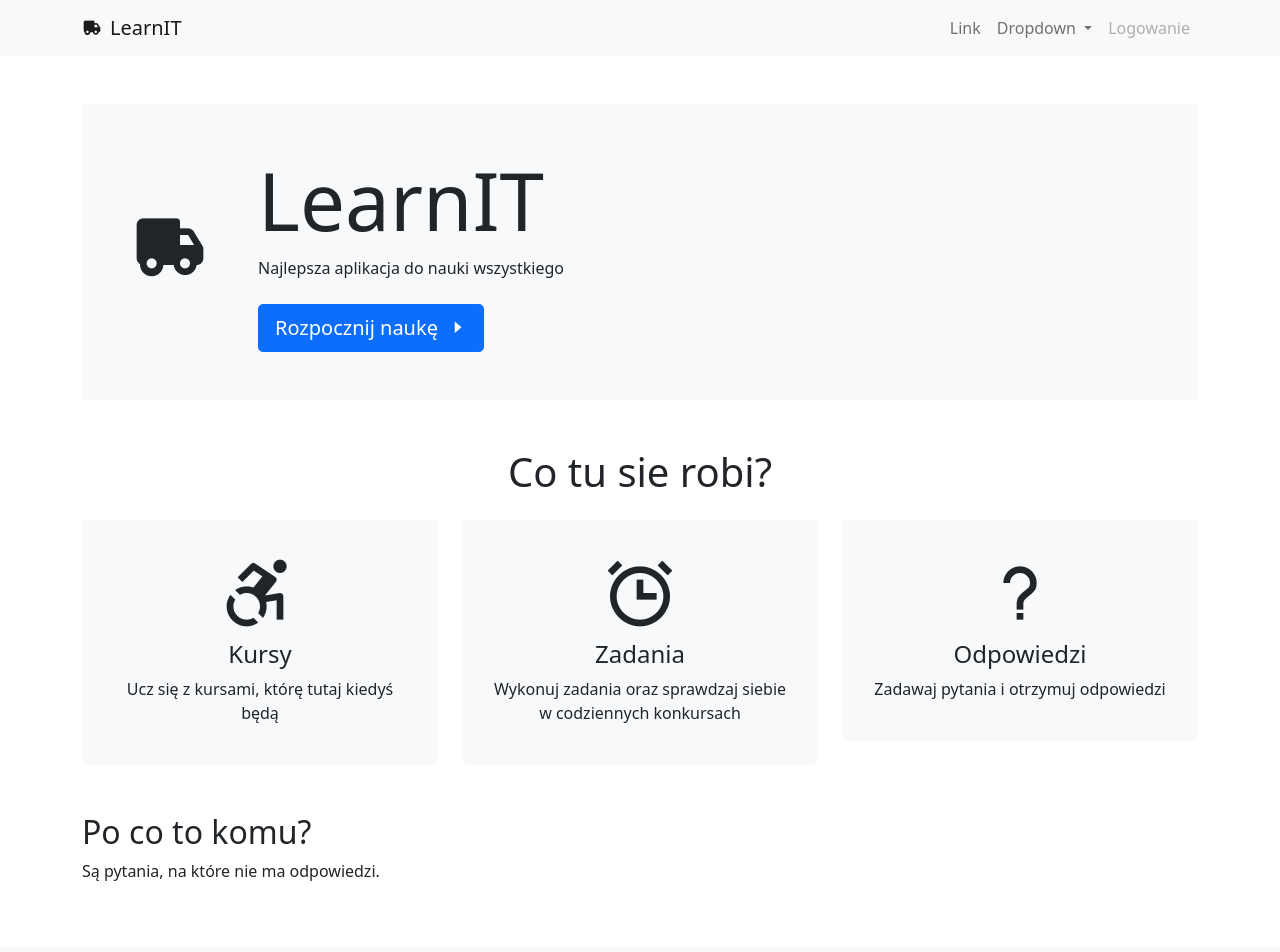
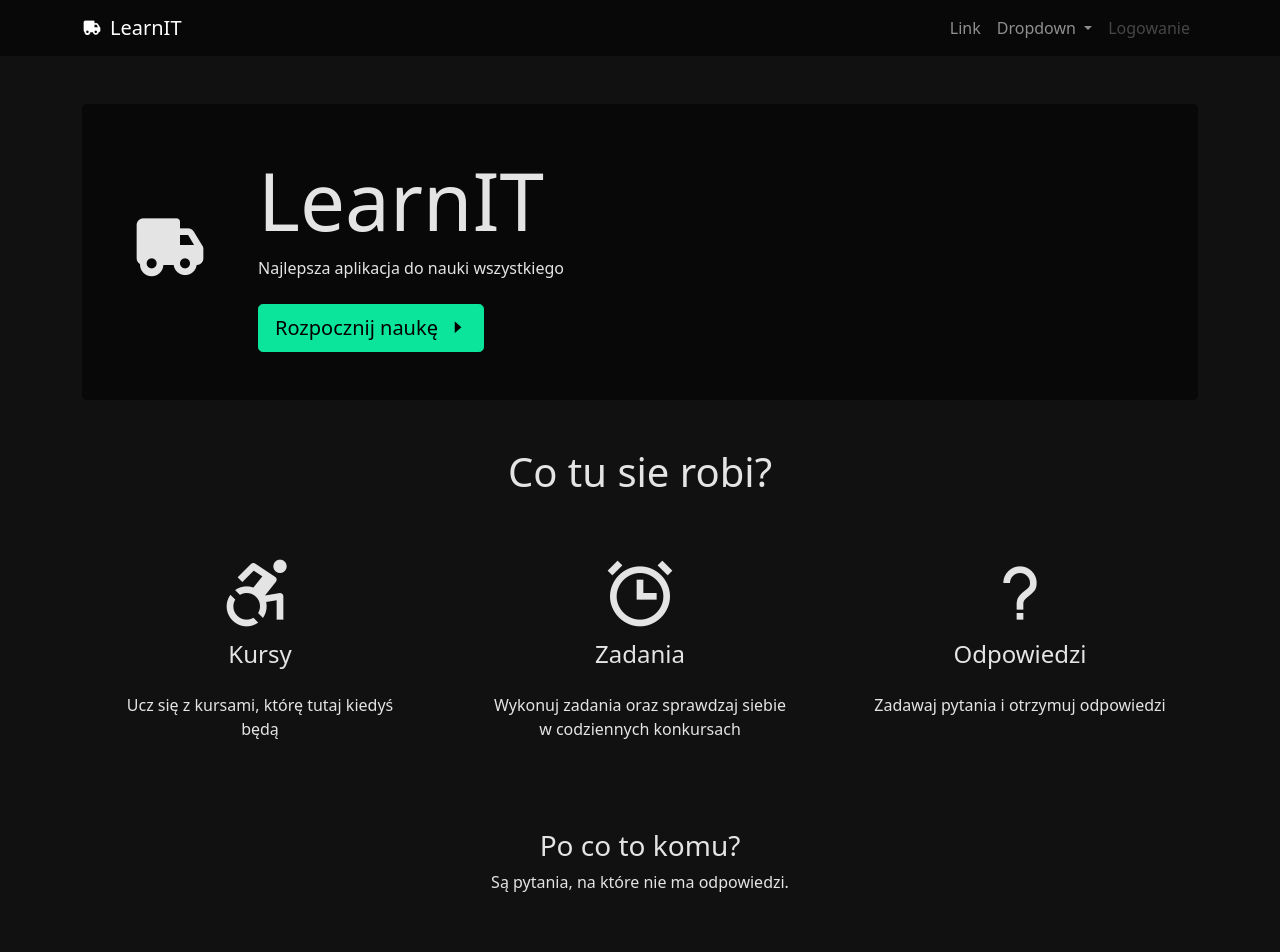
Before and after one commit to Mvtthew/learn-it, a Vue app in the folder learn-it-web/: page / in a window 1280 px wide. Shown: the top 952 px of the page. Built offline with nearby package versions, Linux system fonts and the light colour scheme.

Commit message:
:art: Styling

```diff
--- a/learn-it-web/src/components/Footer.vue
+++ b/learn-it-web/src/components/Footer.vue
@@ -1,5 +1,5 @@
 <template>
-	<footer class="bg-light py-3">
+	<footer class="bg-dark text-light py-3">
 		<div class="container">
 			<p class="mb-0"><i class="bx bx-copyright"></i> 2021 by Mati</p>
 		</div>
--- a/learn-it-web/src/components/Navbar.vue
+++ b/learn-it-web/src/components/Navbar.vue
@@ -1,5 +1,5 @@
 <template>
-	<nav class="navbar navbar-expand-lg navbar-light bg-light">
+	<nav class="navbar navbar-expand-lg navbar-dark bg-dark">
 		<div class="container">
 			<router-link class="navbar-brand" to="/"><i class="bx bxs-truck me-2"></i>LearnIT</router-link>
 			<button
--- a/learn-it-web/src/styles/_bootstrapCustom.sass
+++ b/learn-it-web/src/styles/_bootstrapCustom.sass
@@ -1,3 +1,9 @@
+$primary: #0be49b
+$secondary: #E40B54
+$info: #2e0be4
+$warning: #C0E40B
+$danger: #80002a
+$dark: #080808
 @import '../../node_modules/bootstrap/scss/bootstrap'
 
 $black: #000
--- /dev/null
+++ b/learn-it-web/src/styles/_variables.scss
@@ -0,0 +1 @@
+$text-color: #fff;
--- a/learn-it-web/src/styles/styles.sass
+++ b/learn-it-web/src/styles/styles.sass
@@ -1,5 +1,10 @@
 @import 'bootstrapCustom'
+@import 'variables'
 
 .bx
   position: relative
   top: 1px
+
+body
+  background: #111111
+  color: #e4e4e4
--- a/learn-it-web/src/views/Home.vue
+++ b/learn-it-web/src/views/Home.vue
@@ -1,6 +1,6 @@
 <template>
 	<div class="home">
-		<div class="p-5 mb-5 bg-light rounded-3 d-flex align-items-center">
+		<div class="p-5 mb-5 bg-dark rounded-3 d-flex align-items-center">
 			<div class="me-5">
 				<h1 class="display-1">
 					<i class="bx bxs-truck"></i>
@@ -21,31 +21,31 @@
 			<h1 class="text-center mb-4">Co tu sie robi?</h1>
 			<div class="row">
 				<div class="col text-center">
-					<div class="p-4 bg-light rounded-3">
+					<div class="p-4 rounded-3">
 						<i class="bx bx-accessibility display-1"></i>
-						<h4>Kursy</h4>
+						<h4 class="mb-4">Kursy</h4>
 						<p>Ucz się z kursami, którę tutaj kiedyś będą</p>
 					</div>
 				</div>
 				<div class="col text-center">
-					<div class="p-4 bg-light rounded-3">
+					<div class="p-4 rounded-3">
 						<i class="bx bx-alarm display-1"></i>
-						<h4>Zadania</h4>
+						<h4 class="mb-4">Zadania</h4>
 						<p>Wykonuj zadania oraz sprawdzaj siebie w codziennych konkursach</p>
 					</div>
 				</div>
 				<div class="col text-center">
-					<div class="p-4 bg-light rounded-3">
+					<div class="p-4 rounded-3">
 						<i class="bx bx-question-mark display-1"></i>
-						<h4>Odpowiedzi</h4>
+						<h4 class="mb-4">Odpowiedzi</h4>
 						<p>Zadawaj pytania i otrzymuj odpowiedzi</p>
 					</div>
 				</div>
 			</div>
 		</div>
 		<div>
-			<h2>Po co to komu?</h2>
-			<p>Są pytania, na które nie ma odpowiedzi.</p>
+			<h3 class="text-center">Po co to komu?</h3>
+			<p class="text-center">Są pytania, na które nie ma odpowiedzi.</p>
 		</div>
 	</div>
 </template>
```
